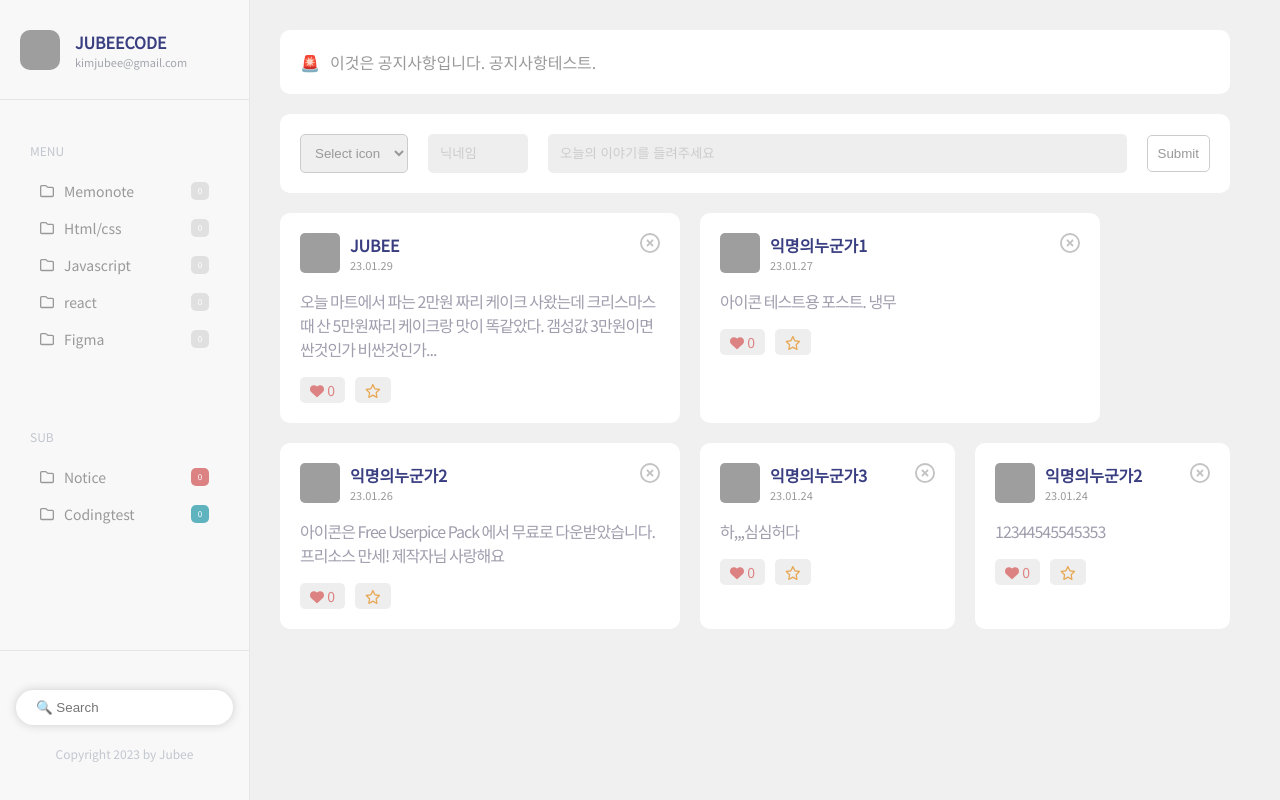
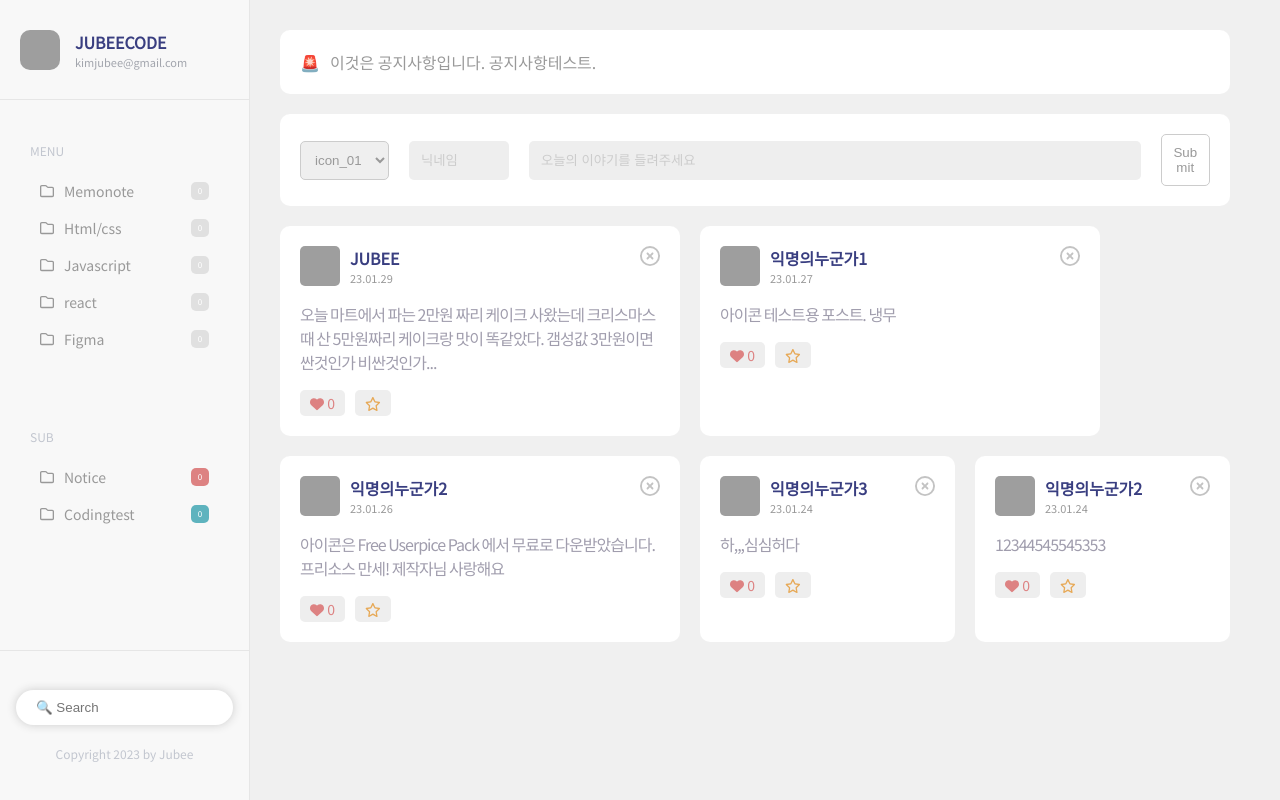
Before and after one commit to mscojl24/Myblog, a React (Create React App) app: page / in a window 1280 px wide. Built offline with nearby package versions, Linux system fonts and the light colour scheme; grey boxes are pictures that could not be loaded.

Commit message:
icon 셀렉트버튼 기능추가

```diff
--- a/src/App.css
+++ b/src/App.css
@@ -1,7 +1,7 @@
 @import url('https://fonts.googleapis.com/css2?family=Noto+Sans+KR&display=swap');
 
 
-*{box-sizing:border-box; cursor: url(https://cur.cursors-4u.net/others/oth-1/oth69.cur), auto !important;}
+*{box-sizing:border-box; cursor: url(https://cur.cursors-4u.net/others/oth-1/oth69.cur), auto !important; word-break: break-all;}
 .App {
   text-align: center;
   font-family: 'Noto Sans KR', sans-serif;
@@ -28,6 +28,7 @@ li{list-style:  none; text-align: left;}
   border-right: 1px solid rgb(230,230,230);
 
 }
+
 
 /*---------------footer.css-----------------*/
 
@@ -98,6 +99,7 @@ footer{
 }
 
 .user__name{
+  max-width: 160px;
   font-size: 16px;
   font-weight: 700;
   text-transform: uppercase;
--- a/src/App.js
+++ b/src/App.js
@@ -87,24 +87,36 @@ function Memolist() {
   const [posts, setPost] = useState(dummyPost)
   const [username, setUsername] = useState("")
   const [memo, setMemo ] = useState("")
+  const [icon, setIcon ] = useState("https://i.imgur.com/uqyWEHw.png")
 
-  const handleChangeName = (e) => {
+  const icons = ["https://i.imgur.com/uqyWEHw.png","https://i.imgur.com/GBIyZf5.png","https://i.imgur.com/uuZlAF9.png","https://i.imgur.com/z5J7otb.png"];
+  const iconname = ["icon_01","icon_02","icon_03","icon_04"];
+
+  const options = icons.map((icons,i) => {
+      return <option value={icons}>{iconname[i]}</option>
+  });
+
+  const handleIcon = (e) => { //아이콘 선택박스
+    setIcon(e.target.value)
+  };
+
+  const handleChangeName = (e) => { //유저이름 출력
     setUsername(e.target.value)
   };
 
-  const handleChangeMemo = (e) => {
+  const handleChangeMemo = (e) => { //유저메모 출력
     setMemo(e.target.value)
   };
 
-  const handleClickBtn = (e) => {
+  const handleClickBtn = (e) => { // 클릭 시 포스팅
     const post = {
       id: dummyPost.length,
       username: username,
-      picture: "https://i.imgur.com/GBIyZf5.png",
+      picture: icon,
       content : memo,
       createdAt : new Date().toLocaleDateString('ko-kr'),
     };
-    setPost([posts, ...posts])
+    setPost([post, ...posts])
   };
 
 
@@ -116,13 +128,7 @@ function Memolist() {
         <span className='notice__text'>이것은 공지사항입니다. 공지사항테스트.</span>
       </div>
       <div className='posting__box memo__notice'>
-        <select name="icon">
-            <option value="">Select icon</option>
-            <option value="https://i.imgur.com/GBIyZf5.png">icon_01</option>
-            <option value="https://i.imgur.com/uqyWEHw.png">icon_02</option>
-            <option value="https://i.imgur.com/5txsjOR.png">icon_03</option>
-            <option value="https://i.imgur.com/z5J7otb.png">icon_04</option>
-        </select>
+        <select onChange={handleIcon}>{options}</select>
         <input className='post_input' placeholder='닉네임' value={username} onChange={handleChangeName}/>
         <input className='post_input' placeholder='오늘의 이야기를 들려주세요' value={memo} onChange={handleChangeMemo}/>
         <button className='post_btn' onClick={handleClickBtn}> Submit </button>
```
